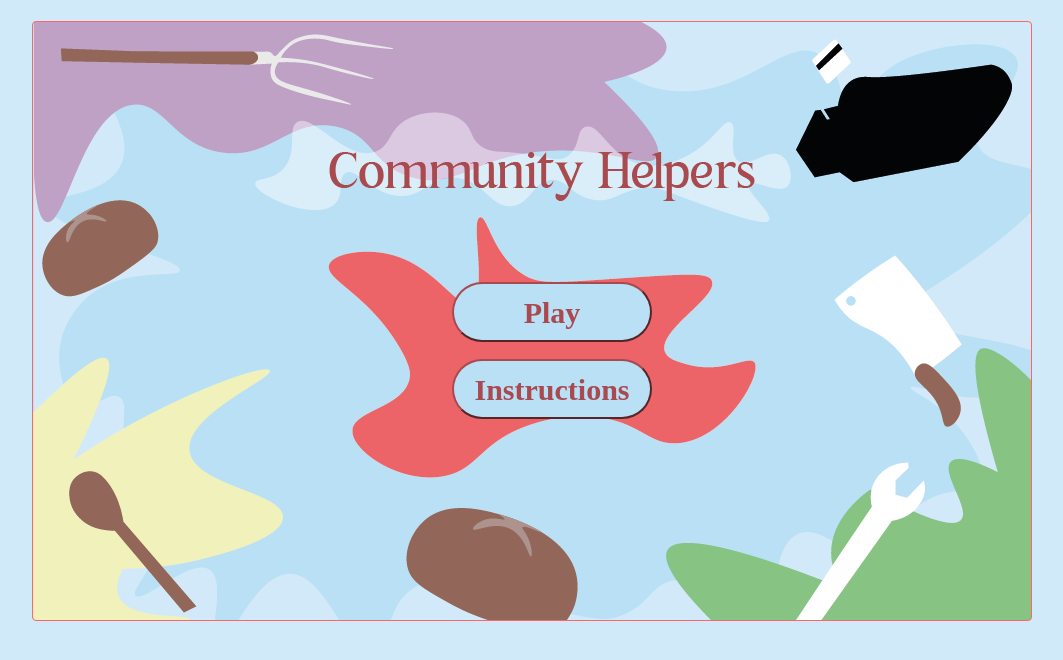
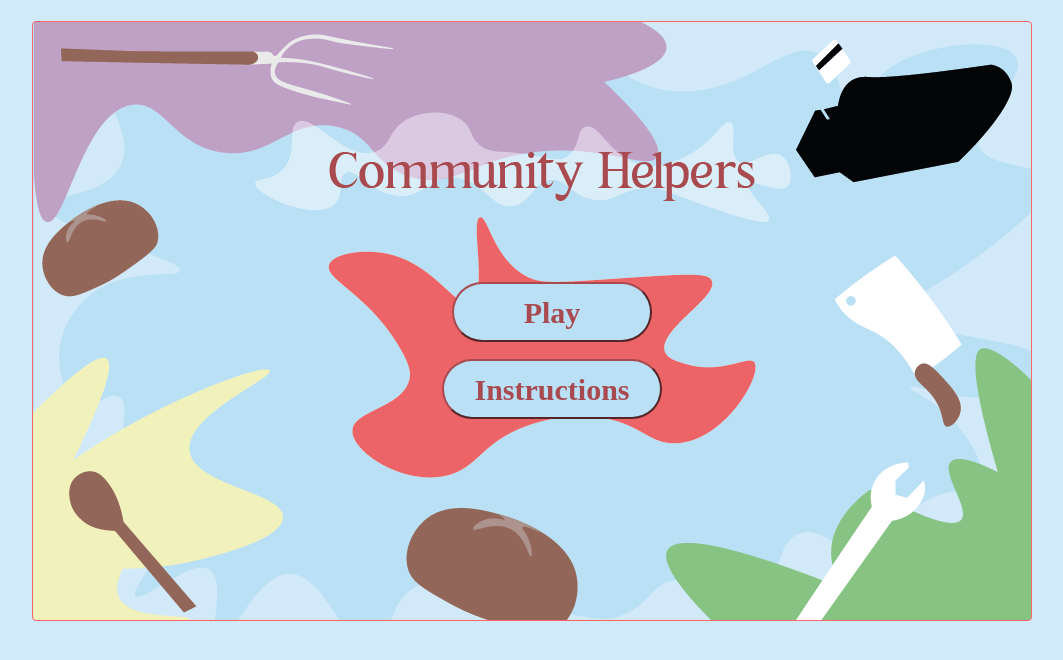
Before and after one commit to YerlinL/guess-game, a plain HTML site: page index.html in a window 1280 px wide. Shown: the whole page, without its empty margins (108-1171 px from the left). Drawn offline with nearby package versions, Linux system fonts and the light colour scheme.

Commit message:
tamaño minimo del card

```diff
--- a/css/estilos.css
+++ b/css/estilos.css
@@ -6,6 +6,7 @@
     margin: auto;
     top: -30px;
     max-width: 100%;
+    min-width: 600;
     background-color: #bae0f5;
 }
 
@@ -52,7 +53,7 @@ body{
     font-family: 'Times New Roman';
     font-weight: bold;
     font-size: 30;
-    width: 200px;
+    width: 220px;
     height: 60px;
     text-align: center;
     margin-left: 40px;
```
